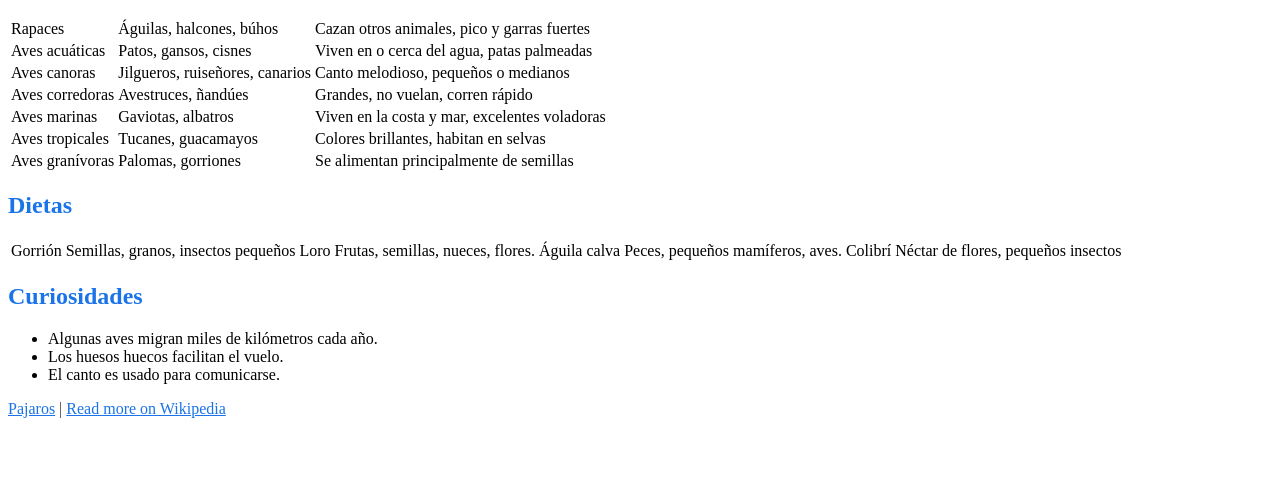
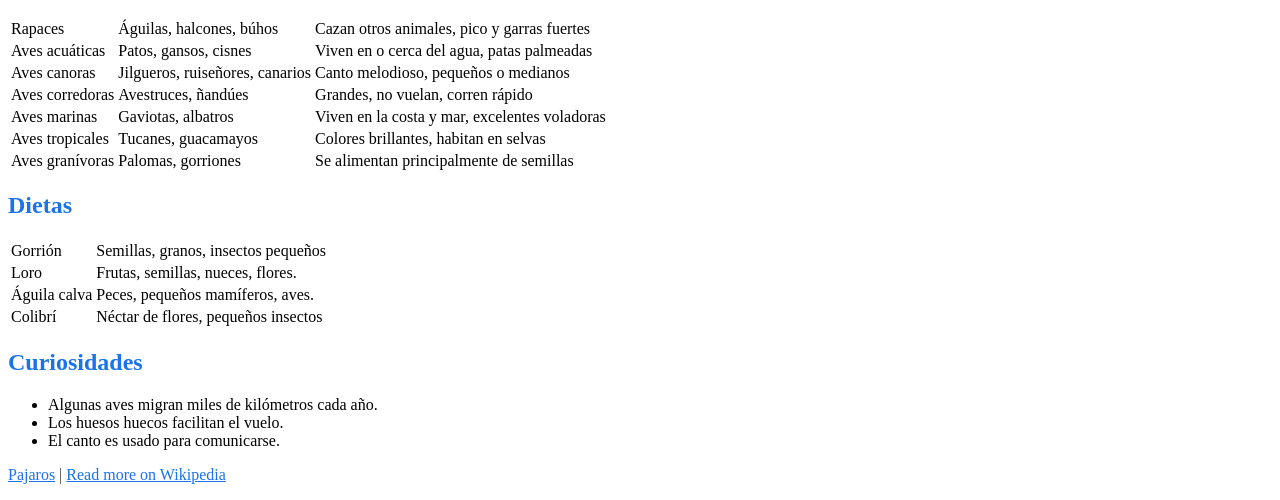
Before and after one commit to Ruben8454/Bernabeu, a plain HTML site: page index.html in a window 1280 px wide. Shown: the part 571-1071 px from the top of the page. Before the commit the page ends 1005 px from the top, so only its background shows below. Drawn offline with Linux system fonts and the light colour scheme.

Commit message:
Update index.html

```diff
--- a/index.html
+++ b/index.html
@@ -72,11 +72,16 @@ a {
         <tr>
             <td>Gorrión</td>
                 <td>Semillas, granos, insectos pequeños</td>
+                </tr>
+        <tr>
                 <td>Loro</td>
-                <td>Frutas, semillas, nueces, flores.</td>
-
+                <td>Frutas, semillas, nueces, flores.
+        </tr>
+        <tr>
             <td>Águila calva</td>
                 <td>Peces, pequeños mamíferos, aves. </td>
+                </tr>
+                <tr>
             <td>Colibrí</td>
             <td>Néctar de flores, pequeños insectos</td>
         </tr>
```
